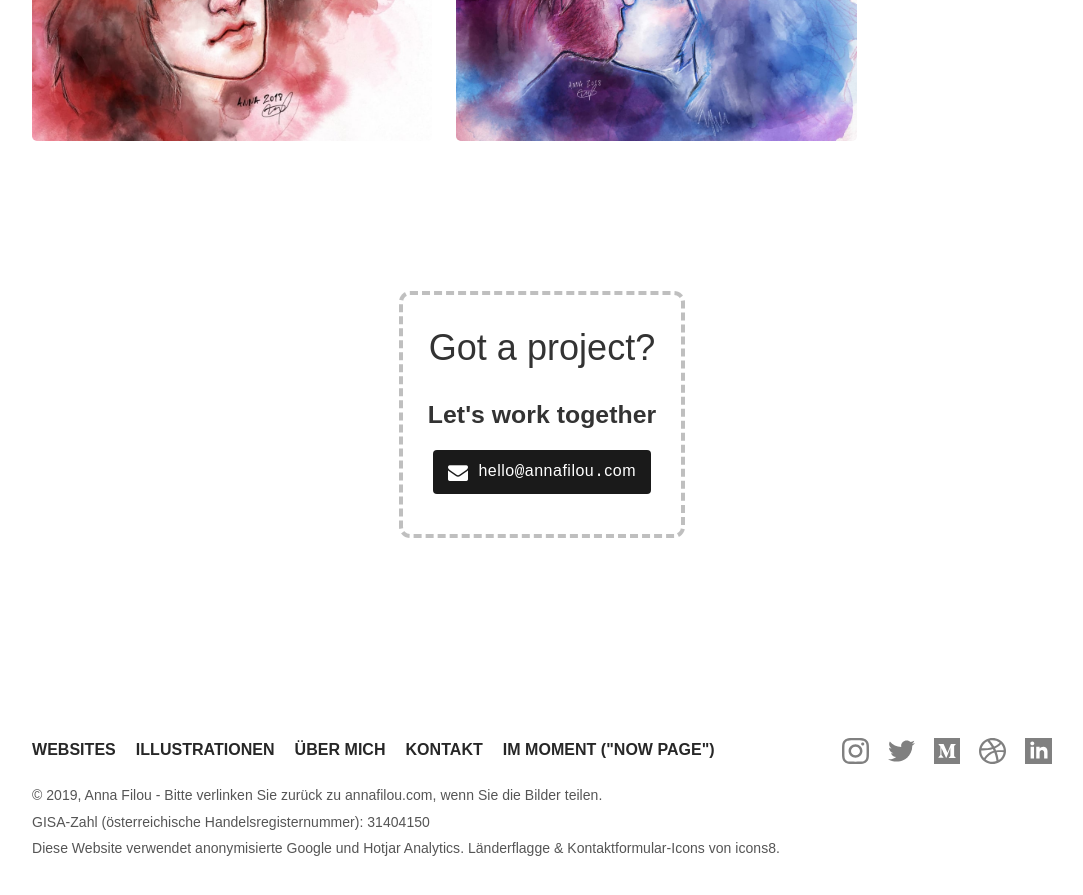
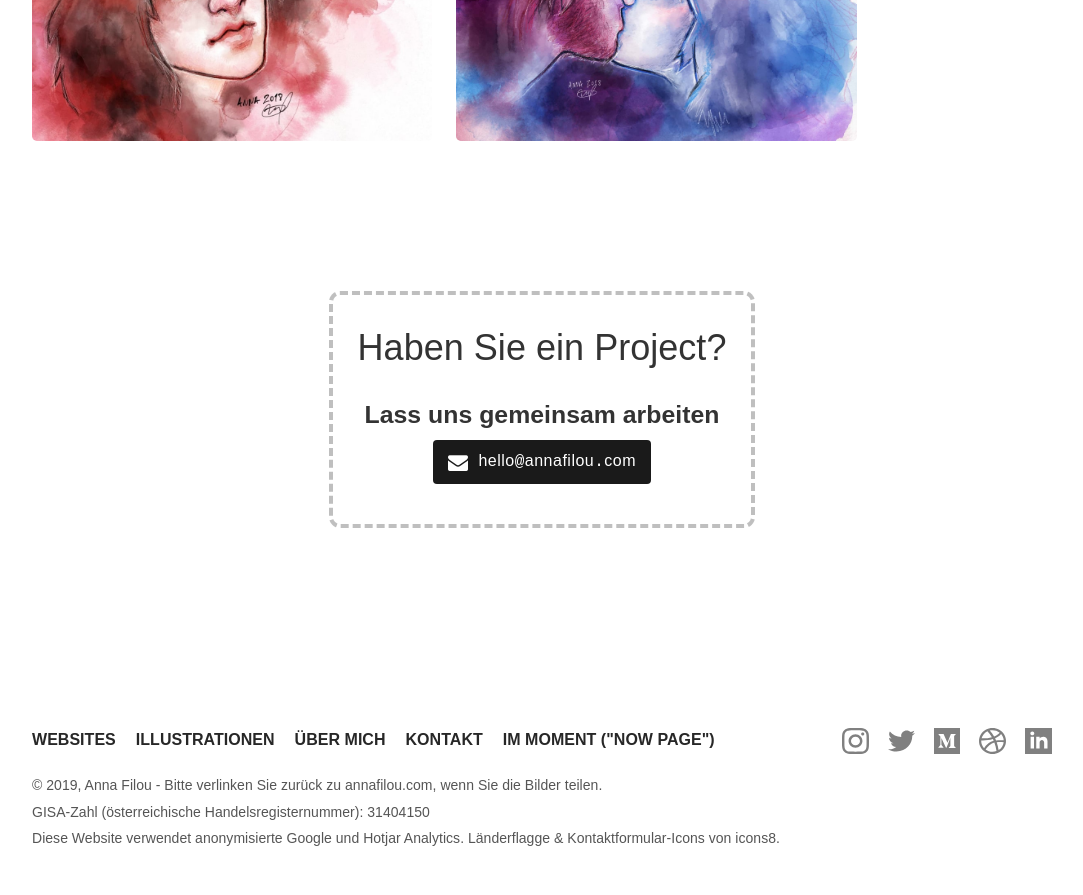
Before and after one commit to anna-filou/2019-portfolio, a Jekyll site: the page built from de/work/graphics.html, in a window 1280 px wide and 900 px high, scrolled down 2292 px. Shown: the top 895 px of the window, without its empty margins (98-1181 px from the left). Built offline with Jekyll 4.4.1, drawn with Linux system fonts in a browser that asks for light colours; nearby versions of some CDN libraries.

Commit message:
Update cta.html

```diff
--- a/_includes/components/cta.html
+++ b/_includes/components/cta.html
@@ -2,8 +2,16 @@
   <div class="section">
     <div class="container center w-container">
       <div class="get-in-touch">
-        <h2>Got a project?</h2>
-        <h4 class="heading-5">Let&#x27;s work together</h4>
+            {% if page.lang == 'en' %}
+            <h2>Got a project?</h2>
+            <h4>Let&#x27;s work together</h4>
+            {% elsif page.lang == 'de' %}
+            <h2>Haben Sie ein Project?</h2>
+            <h4>Lass uns gemeinsam arbeiten</h4>
+            {% elsif page.lang == 'gr' %}
+            <h2>Έχετε κάποιο project?</h2>
+            <h4>Ας δουλέψουμε μαζί</h4>
+            {% endif %}
         <!-- <a href="mailto:hello<code>@</code>annafilou<code>.</code>com?subject=Project%20Enquiry" class="link-block w-inline-block"> -->
           <div class="button">
             <div class="fa-icon fa-left"></div>
```
